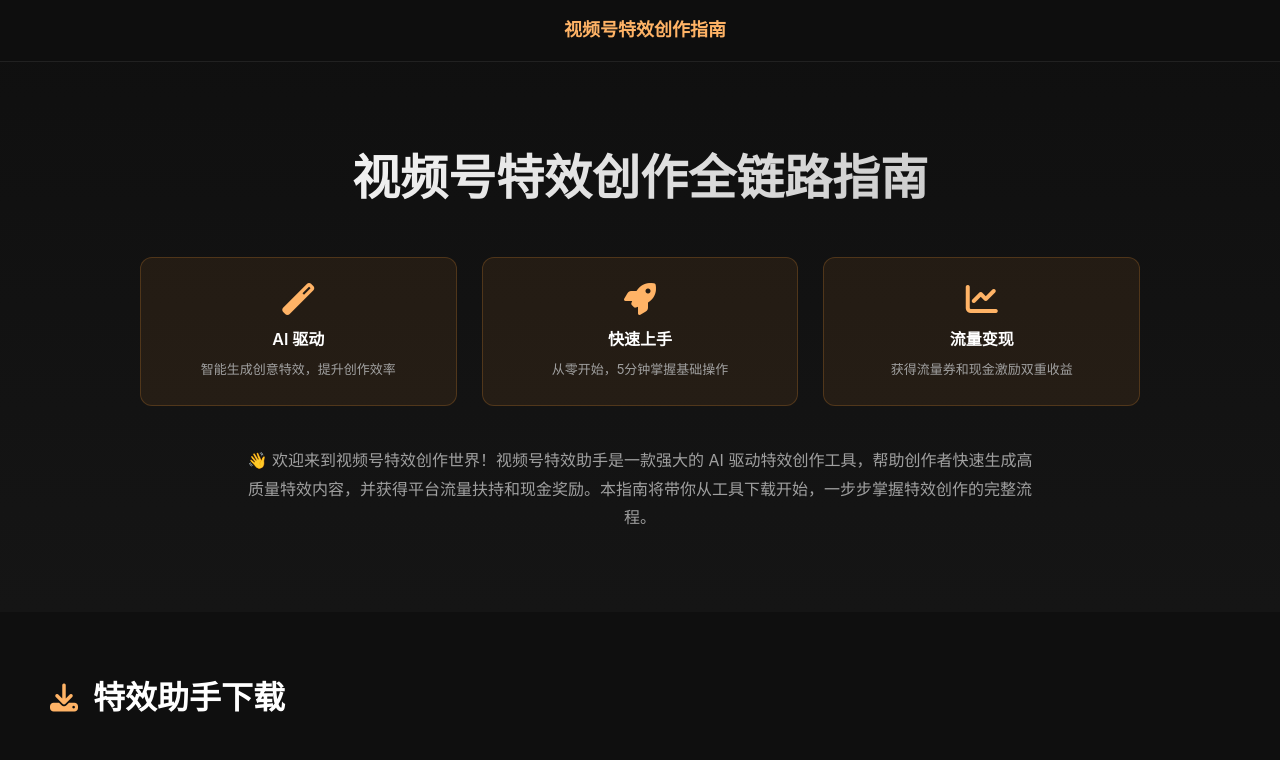
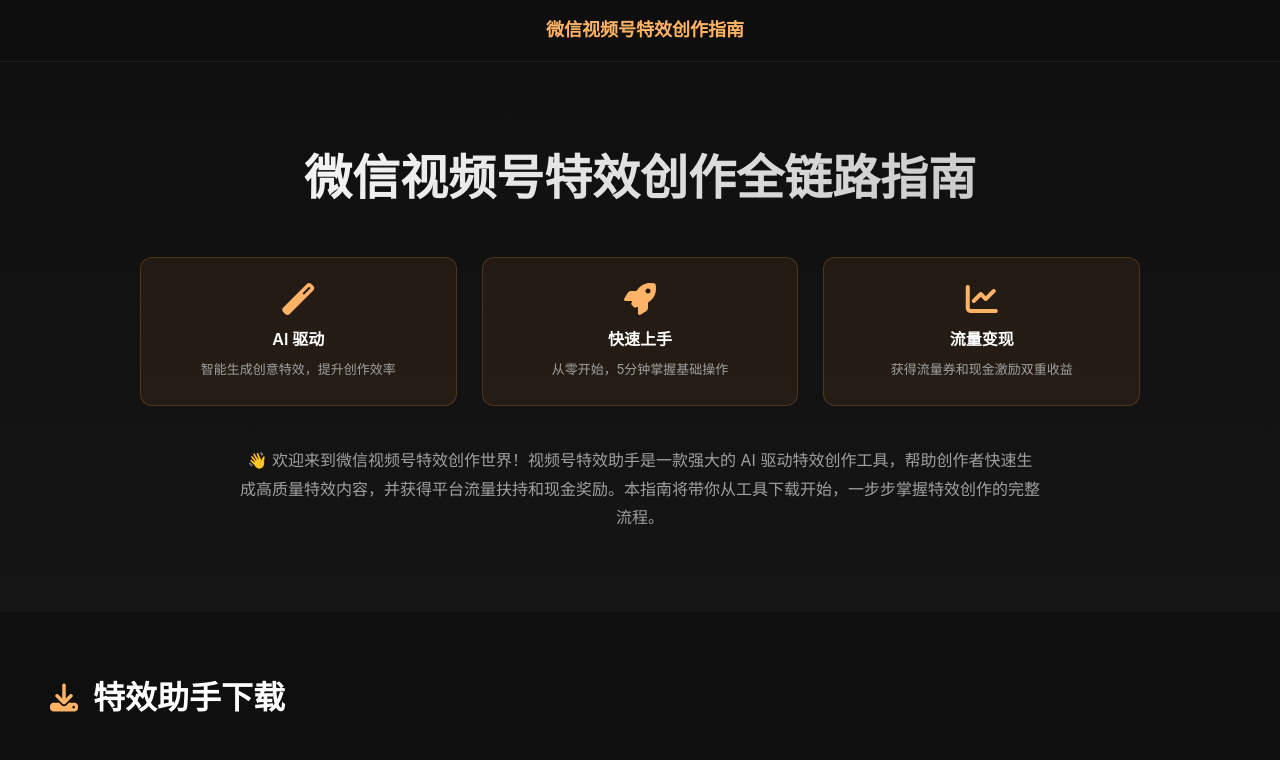
Before and after one commit to sunnytang614/weixin-video-effect-guide, a plain HTML site: page index.html in a window 1280 px wide. Shown: the top 760 px of the page. Drawn offline with Linux system fonts and the light colour scheme.

Commit message:
Update index.html

```diff
--- a/index.html
+++ b/index.html
@@ -3,7 +3,7 @@
 <head>
     <meta charset="UTF-8">
     <meta name="viewport" content="width=device-width, initial-scale=1.0">
-    <title>视频号特效创作指南</title>
+    <title>微信视频号特效创作指南</title>
     <link rel="stylesheet" href="https://cdnjs.cloudflare.com/ajax/libs/font-awesome/6.5.1/css/all.min.css">
     <style>
         * { margin: 0; padding: 0; box-sizing: border-box; }
@@ -312,13 +312,13 @@
     <nav>
         <div class="nav-logo">
             <i class="fas fa-sparkles"></i>
-            视频号特效创作指南
+            微信视频号特效创作指南
         </div>
     </nav>
 
     <section class="hero">
         <div class="hero-content">
-            <h1>视频号特效创作全链路指南</h1>
+            <h1>微信视频号特效创作全链路指南</h1>
             <div class="hero-features">
                 <div class="hero-feature">
                     <i class="fas fa-magic"></i>
@@ -336,7 +336,7 @@
                     <p>获得流量券和现金激励双重收益</p>
                 </div>
             </div>
-            <p class="description">👋 欢迎来到视频号特效创作世界！视频号特效助手是一款强大的 AI 驱动特效创作工具，帮助创作者快速生成高质量特效内容，并获得平台流量扶持和现金奖励。本指南将带你从工具下载开始，一步步掌握特效创作的完整流程。</p>
+            <p class="description">👋 欢迎来到微信视频号特效创作世界！视频号特效助手是一款强大的 AI 驱动特效创作工具，帮助创作者快速生成高质量特效内容，并获得平台流量扶持和现金奖励。本指南将带你从工具下载开始，一步步掌握特效创作的完整流程。</p>
         </div>
     </section>
 
```
